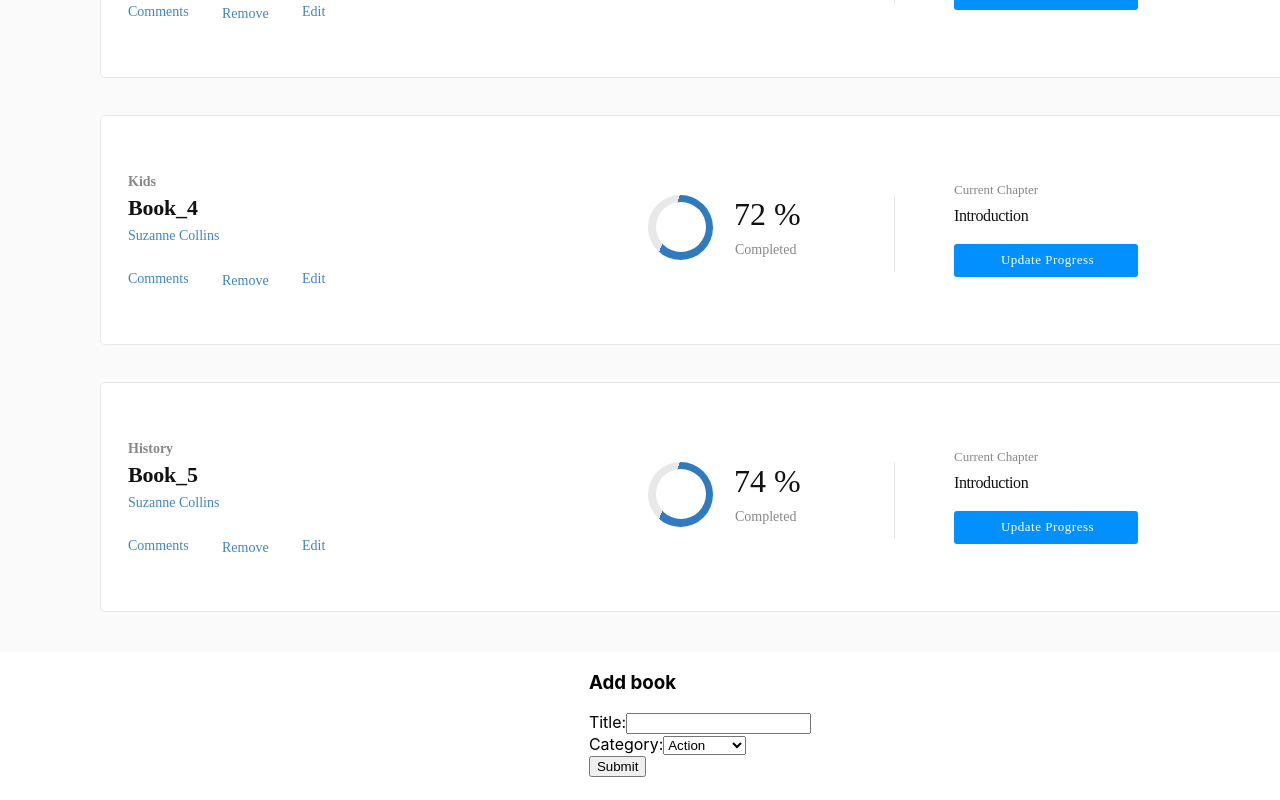
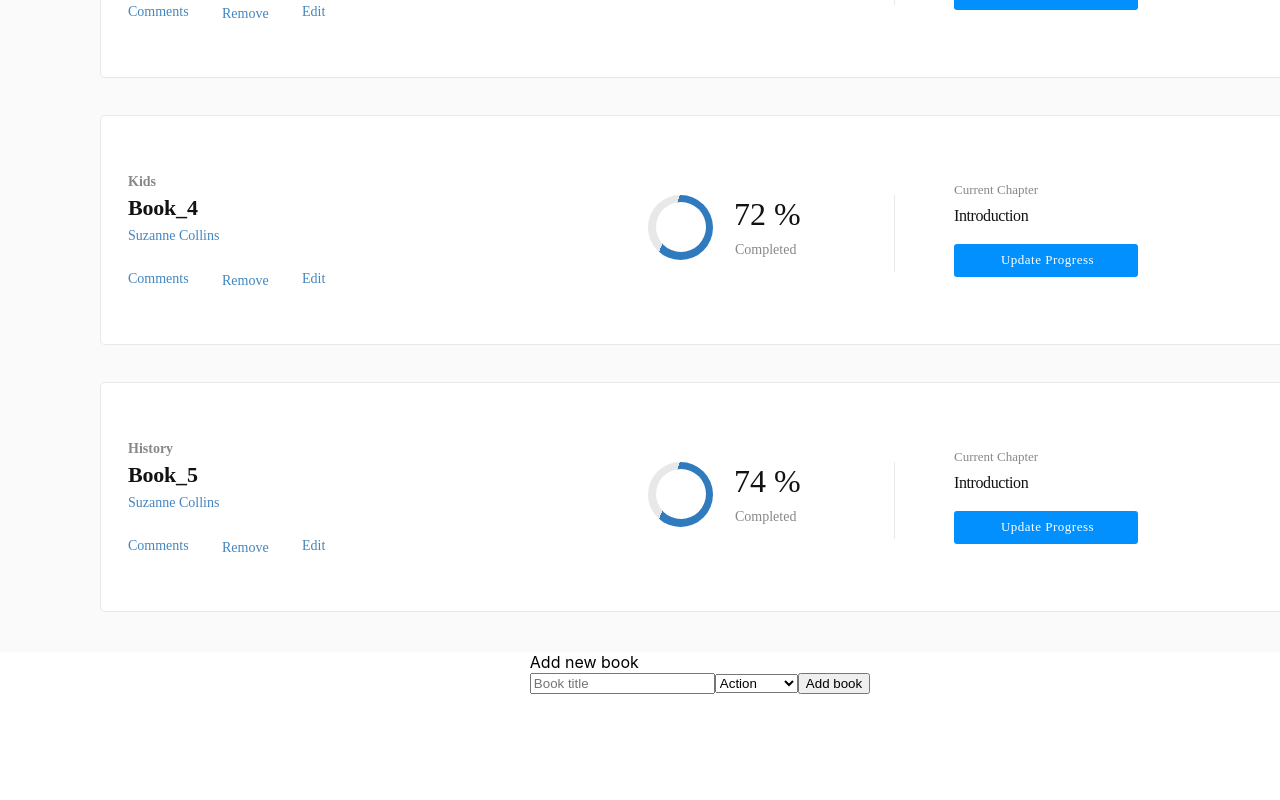
Before and after one commit to MrSayyod/bookstore-redux-app, a React (Create React App) app: page / in a window 1280 px wide. Shown: the part 869-1669 px from the top of the page. After the commit the page ends 1563 px from the top, so only its background shows below. Built offline with nearby package versions, Linux system fonts and the light colour scheme.

Commit message:
Refactor form for adding books

```diff
--- a/src/containers/BooksForm.js
+++ b/src/containers/BooksForm.js
@@ -3,7 +3,7 @@ import PropTypes from 'prop-types';
 import { connect } from 'react-redux';
 import { actionCreateBook } from '../actions/index';
 import { CATEGORIES } from '../components/CategoryFilter';
-import '../styles/BooksForm.css'
+import '../styles/BooksForm.css';
 
 const BooksForm = ({ createBook }) => {
   const [state, setState] = useState({ title: '', category: 'Action' });
@@ -12,6 +12,7 @@ const BooksForm = ({ createBook }) => {
   const handleChange = ({ target: { name, value } }) => {
     setState({ ...state, [name]: value });
   };
+
   const handleSubmit = (event) => {
     event.preventDefault();
     const { title, category } = state;
@@ -30,7 +31,24 @@ const BooksForm = ({ createBook }) => {
 
   return (
     <>
-      <form className="form" onSubmit={handleSubmit}>
+      <div className="bookFormSection">
+        <div className="addNewBook">Add new book</div>
+        <form className="form" onSubmit={handleSubmit}>
+          <input type="text" className="input-title" name="title" onChange={handleChange} value={state.title || ''} placeholder="Book title" />
+          <select className="category" name="category" onChange={handleChange} placeholder="Category" value={state.category}>
+            {
+              CATEGORIES.map((item) => (
+                <option key={item} value={item} className="categoryText">{item}</option>
+              ))
+            }
+          </select>
+          <button className="addBookBTN" type="submit">
+            <span className="addBookText">Add book</span>
+          </button>
+        </form>
+      </div>
+
+      {/* <form className="form" onSubmit={handleSubmit}>
         <h3>Add book</h3>
         <div className="title-div">
           <label htmlFor="book-title">
@@ -40,7 +58,7 @@ const BooksForm = ({ createBook }) => {
               id="book-title"
               name="title"
               onChange={handleChange}
-              value={state.title || ''}
+              value={state.title || ""}
             />
           </label>
         </div>
@@ -62,8 +80,8 @@ const BooksForm = ({ createBook }) => {
           </label>
         </div>
         <button type="submit">Submit</button>
-        <h5>{error ? 'Enter required fields' : ''}</h5>
-      </form>
+        <h5>{error ? "Enter required fields" : ""}</h5>
+      </form> */}
     </>
   );
 };
```
